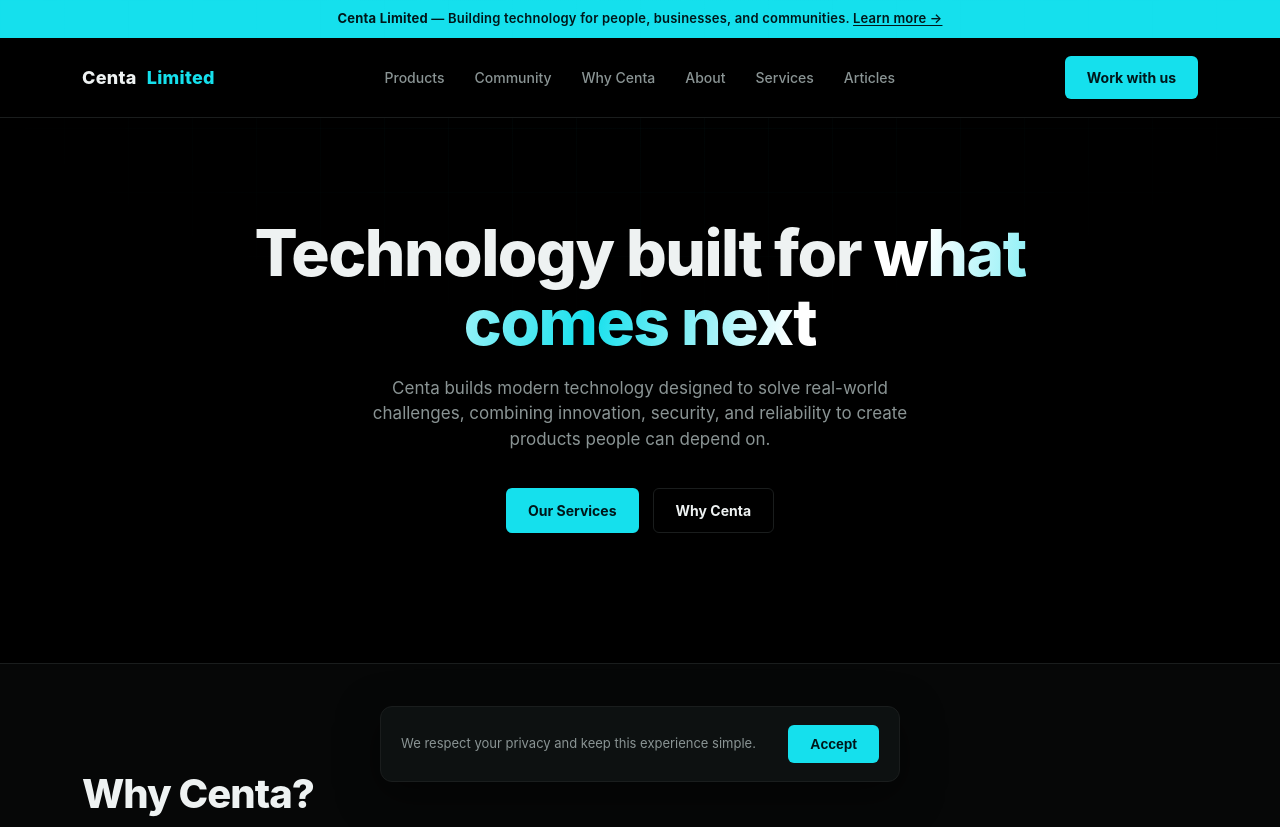
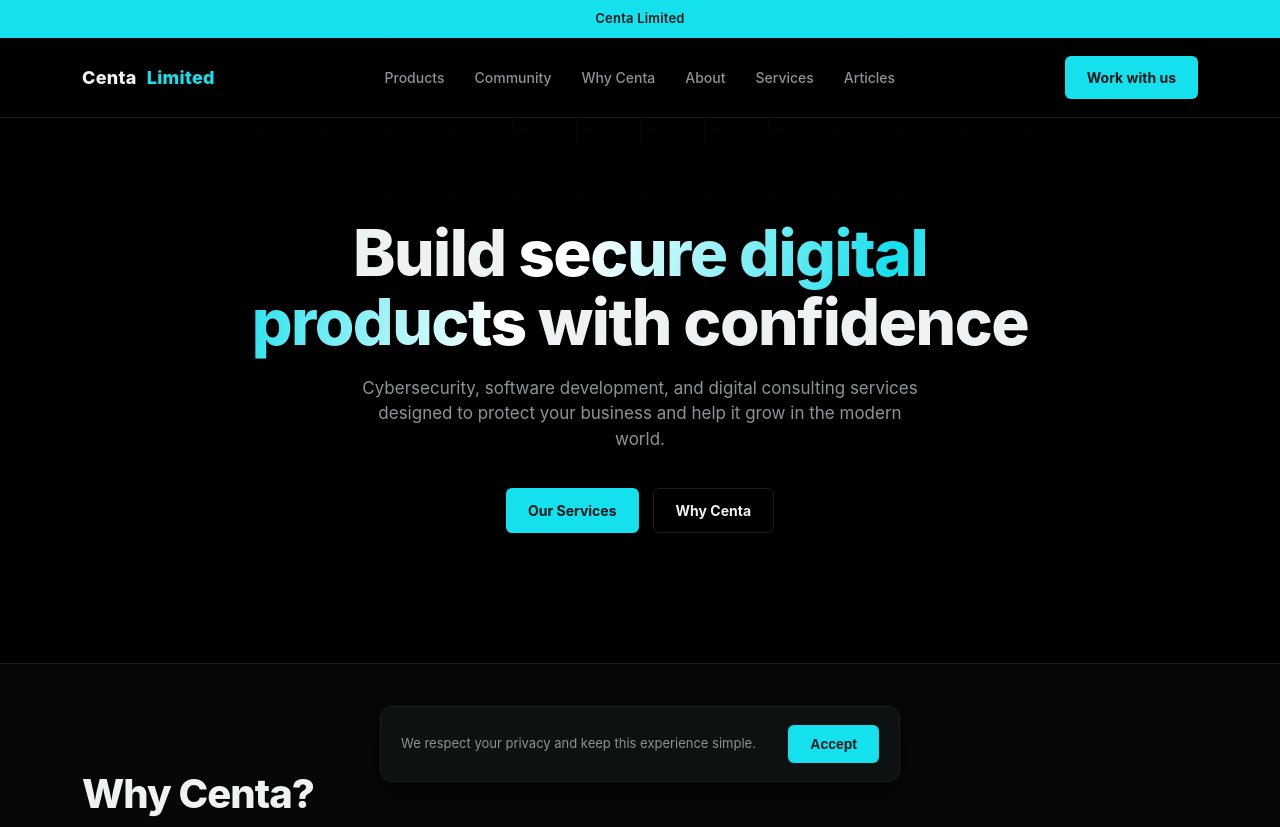
Before and after one commit to Centa-Limited/centa.ltd, a plain HTML site: page index.html in a window 1280 px wide. Shown: the top 827 px of the page. Drawn offline with Linux system fonts and the light colour scheme.

Commit message:
Update index.html

```diff
--- a/index.html
+++ b/index.html
@@ -279,7 +279,7 @@
 <body>
 
 <div class="announce">
-  <strong>Centa Limited</strong> — Building technology for people, businesses, and communities. <a href="#">Learn more →</a>
+  Centa Limited
 </div>
 
 <header>
@@ -305,8 +305,8 @@
 <main id="top">
 
   <section class="hero">
-    <h1 class="hero-title">Technology built for <span class="grad">what comes next</span></h1>
-    <p class="hero-sub">Centa builds modern technology designed to solve real-world challenges, combining innovation, security, and reliability to create products people can depend on.</p>
+    <h1 class="hero-title">Build <span class="grad">secure digital products</span> with confidence</h1>
+    <p class="hero-sub">Cybersecurity, software development, and digital consulting services designed to protect your business and help it grow in the modern world.</p>
     <div class="hero-ctas">
       <a href="#services" class="btn">Our Services</a>
       <a href="#why" class="btn btn-ghost">Why Centa</a>
```
